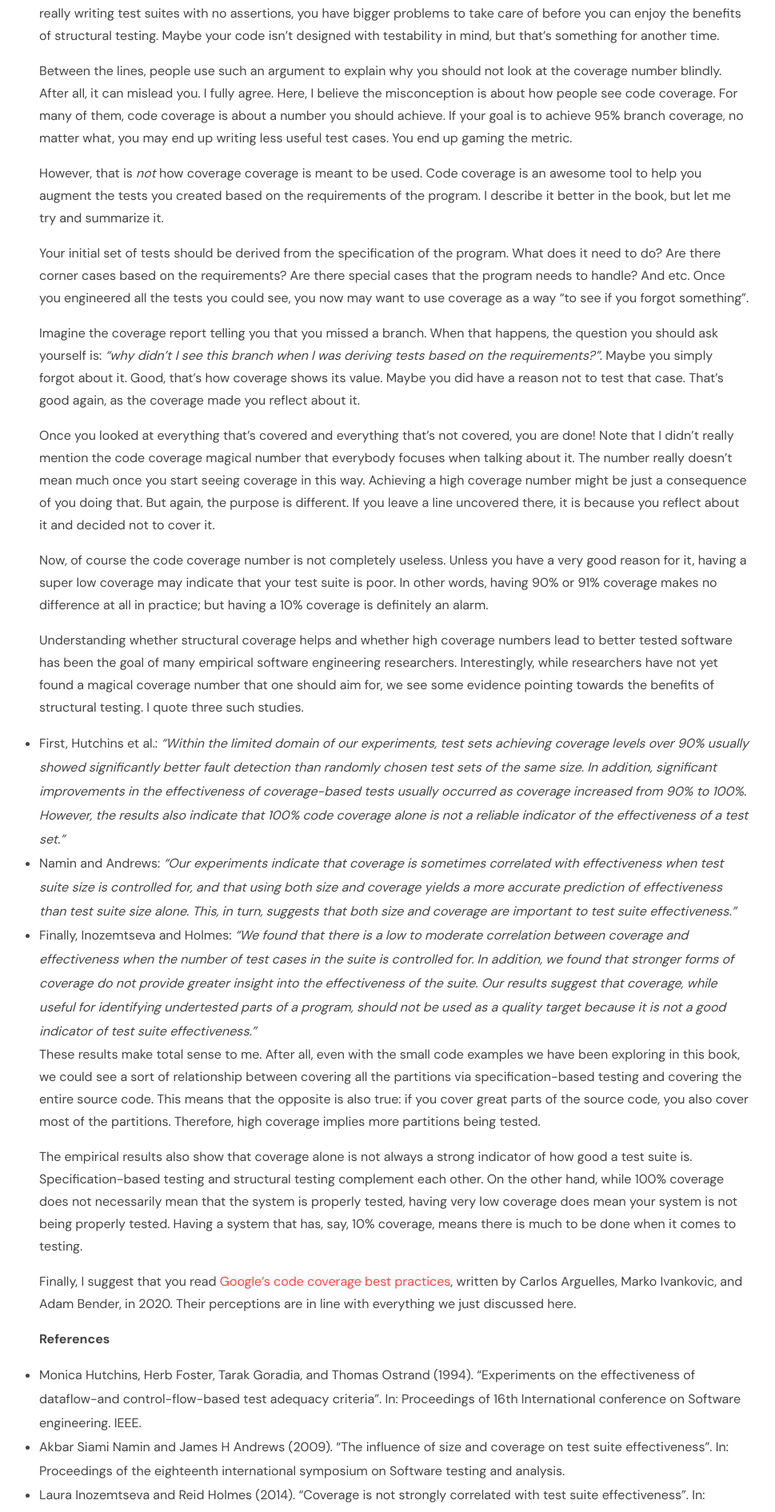
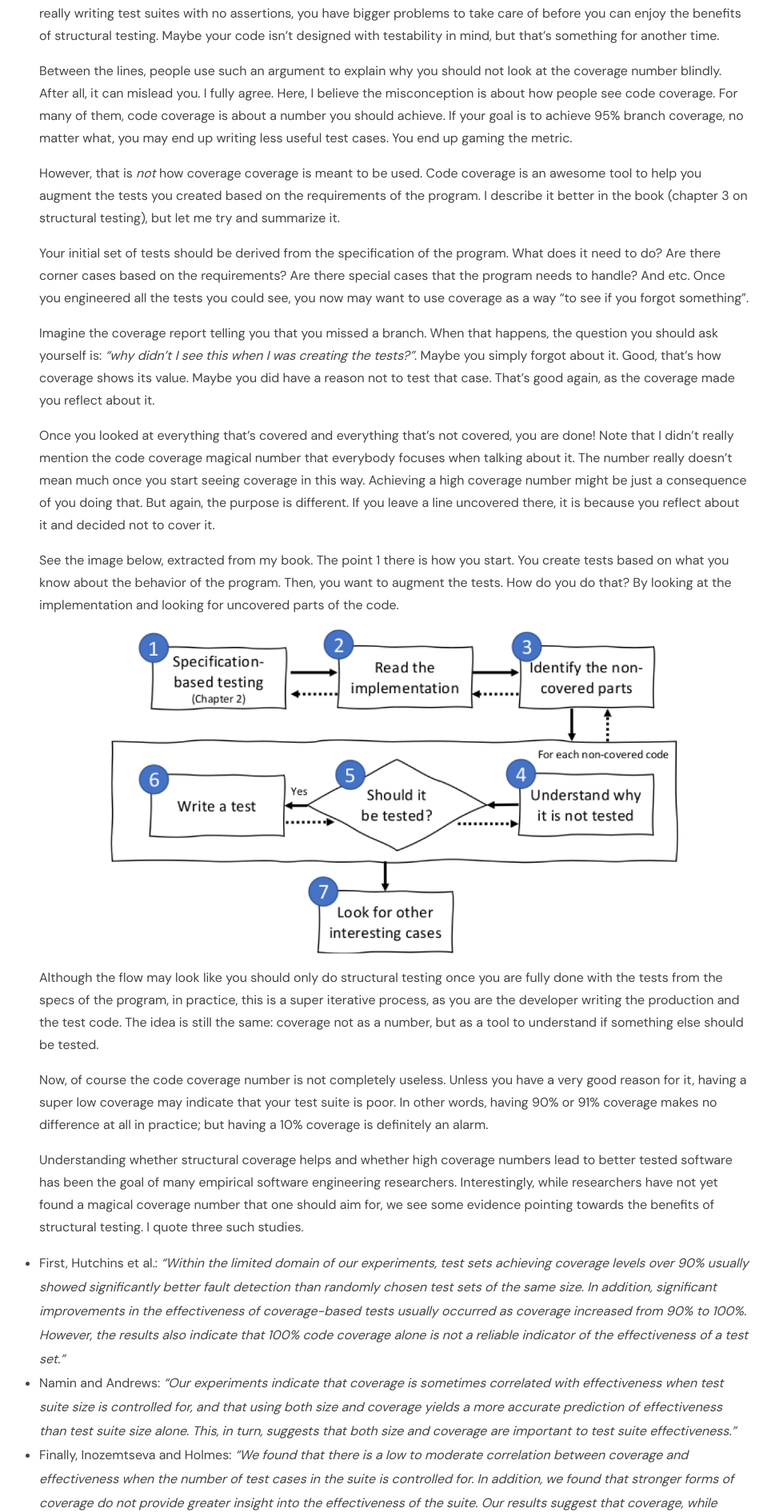
Before and after one commit to effective-software-testing/website, a Jekyll site: the page built from _posts/2021-11-18-why-do-developers-hate-code-coverage.md, in a window 1280 px wide. Shown: the part 655-2546 px from the top of the page at 80% size, without its empty margins (147-1116 px from the left). Built offline with Jekyll 4.4.1, drawn with Linux system fonts in a browser that asks for light colours; comment, search, counter and statistics services are not loaded.

Commit message:
image to spice the blog post up

```diff
--- a/_posts/2021-11-18-why-do-developers-hate-code-coverage.md
+++ b/_posts/2021-11-18-why-do-developers-hate-code-coverage.md
@@ -9,13 +9,19 @@ They are not wrong! If your tests have no assertions, they will not be testing a
 
 Between the lines, people use such an argument to explain why you should not look at the coverage number blindly. After all, it can mislead you. I fully agree. Here, I believe the misconception is about how people see code coverage. For many of them, code coverage is about a number you should achieve. If your goal is to achieve 95% branch coverage, no matter what, you may end up writing less useful test cases. You end up gaming the metric.
 
-However, that is _not_ how coverage coverage is meant to be used. Code coverage is an awesome tool to help you augment the tests you created based on the requirements of the program. I describe it better in the book, but let me try and summarize it.
+However, that is _not_ how coverage coverage is meant to be used. Code coverage is an awesome tool to help you augment the tests you created based on the requirements of the program. I describe it better in the book (chapter 3 on structural testing), but let me try and summarize it.
 
 Your initial set of tests should be derived from the specification of the program. What does it need to do? Are there corner cases based on the requirements? Are there special cases that the program needs to handle? And etc. Once you engineered all the tests you could see, you now may want to use coverage as a way "to see if you forgot something".
 
-Imagine the coverage report telling you that you missed a branch. When that happens, the question you should ask yourself is: _"why didn't I see this branch when I was deriving tests based on the requirements?"_. Maybe you simply forgot about it. Good, that's how coverage shows its value. Maybe you did have a reason not to test that case. That's good again, as the coverage made you reflect about it.
+Imagine the coverage report telling you that you missed a branch. When that happens, the question you should ask yourself is: _"why didn't I see this when I was creating the tests?"_. Maybe you simply forgot about it. Good, that's how coverage shows its value. Maybe you did have a reason not to test that case. That's good again, as the coverage made you reflect about it.
 
 Once you looked at everything that's covered and everything that's not covered, you are done! Note that I didn't really mention the code coverage magical number that everybody focuses when talking about it. The number really doesn't mean much once you start seeing coverage in this way. Achieving a high coverage number might be just a consequence of you doing that. But again, the purpose is different. If you leave a line uncovered there, it is because you reflect about it and decided not to cover it.
+
+See the image below, extracted from my book. The point 1 there is how you start. You create tests based on what you know about the behavior of the program. Then, you want to augment the tests. How do you do that? By looking at the implementation and looking for uncovered parts of the code.
+
+![How structural testing and code coverage fit in the effective software testing way of working](assets/images/blog/systematic-structural-testing.png)
+
+Although the flow may look like you should only do structural testing once you are fully done with the tests from the specs of the program, in practice, this is a super iterative process, as you are the developer writing the production and the test code. The idea is still the same: coverage not as a number, but as a tool to understand if something else should be tested.
 
 Now, of course the code coverage number is not completely useless. Unless you have a very good reason for it, having a super low coverage may indicate that your test suite is poor. In other words, having 90% or 91% coverage makes no difference at all in practice; but having a 10% coverage is definitely an alarm.
 
--- a/assets/css/style.css
+++ b/assets/css/style.css
@@ -2136,3 +2136,9 @@ Footer Section
 .post-row li {
   list-style-type: disc;
 }
+
+.post-row img {
+  max-width: 80%;
+  display: block;
+  margin: auto;
+}
```
Also changed, not shown: assets/images/blog/systematic-structural-testing.png (added).
